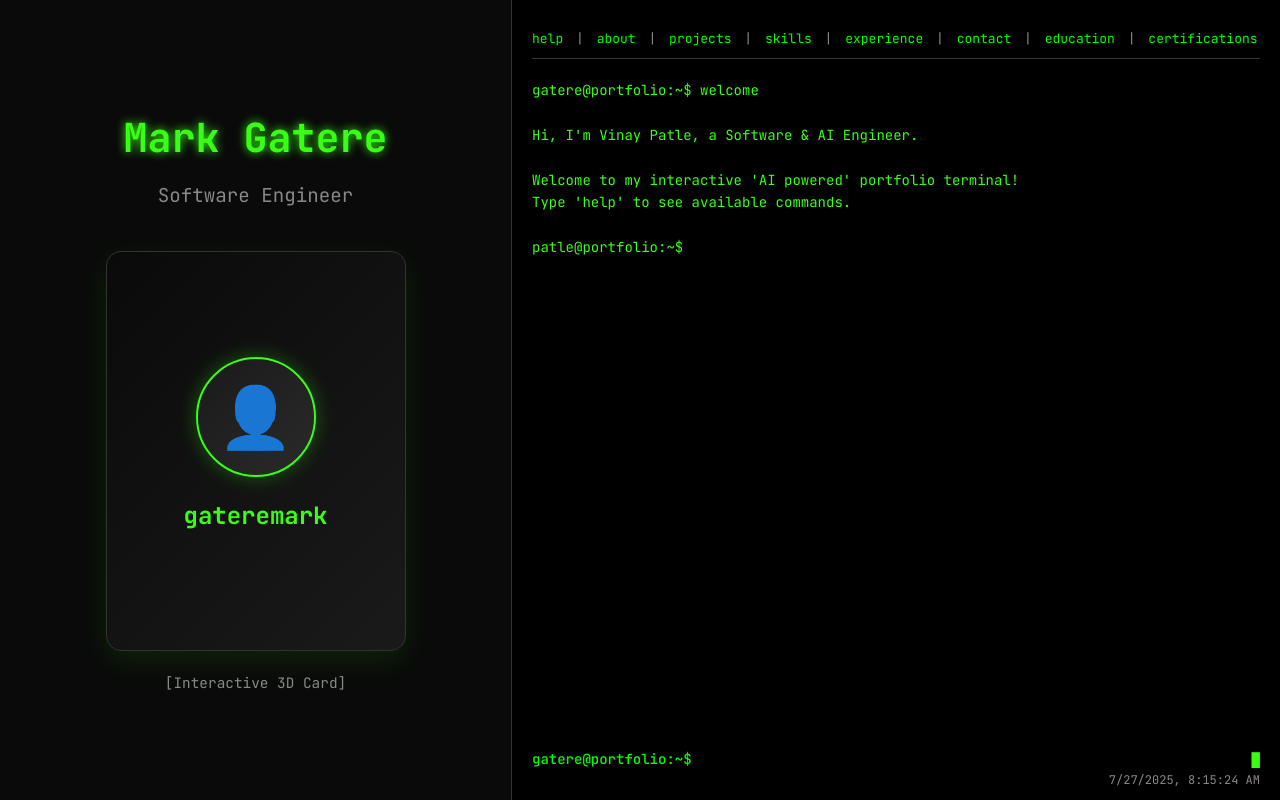
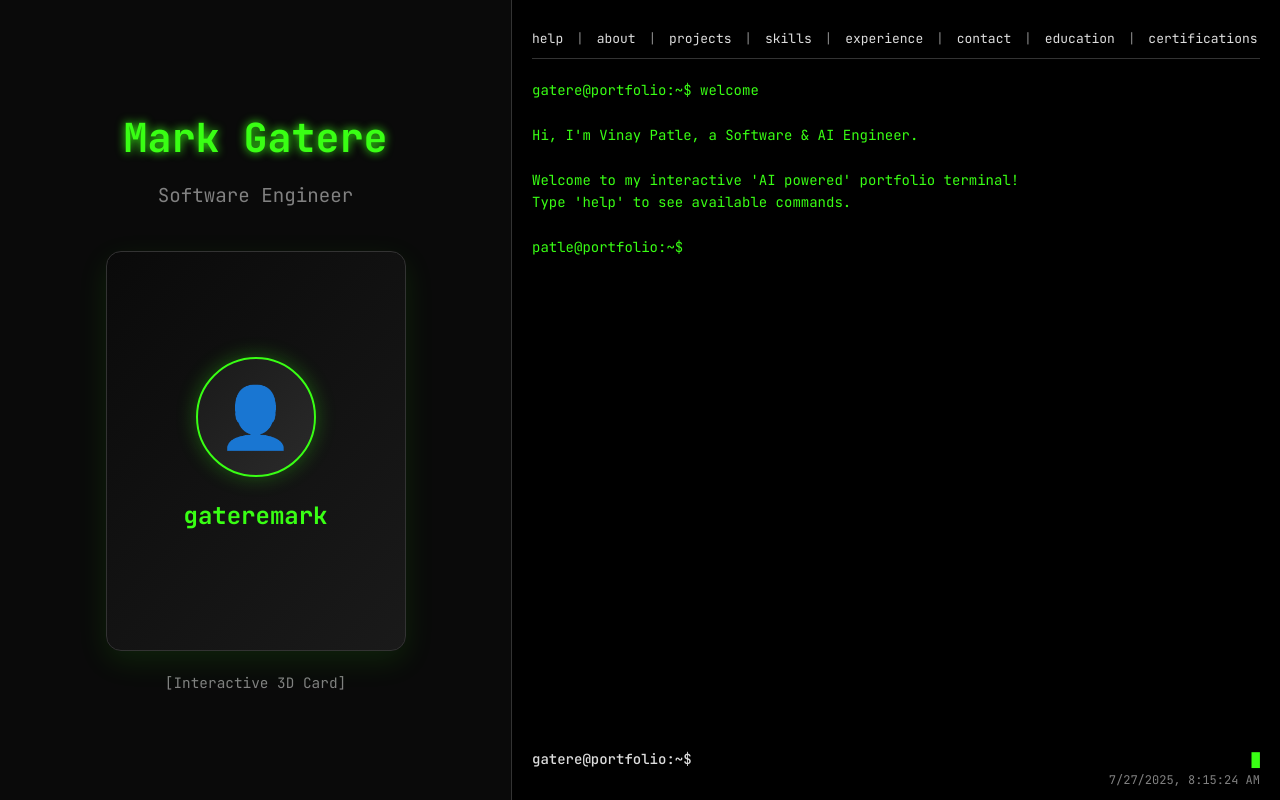
Before and after one commit to Vinay-patle/mark-gatere-terminal-portfolio, a plain HTML site: page index.html in a window 1280 px wide. Drawn offline with Linux system fonts and the light colour scheme.

Commit message:
Add styles.css 1753604118240

```diff
--- a/styles.css
+++ b/styles.css
@@ -1,8 +1,8 @@
 :root {
     --bg-color: #000000;
     --text-color: #39ff14;
-    --text-secondary: #00ff00;
-    --text-muted: #888888;
+    --text-secondary: #dddddd;
+    --text-muted: #818181;
     --border-color: #333333;
     --font-family: 'JetBrains Mono', 'Courier New', Courier, monospace;
 }
```
